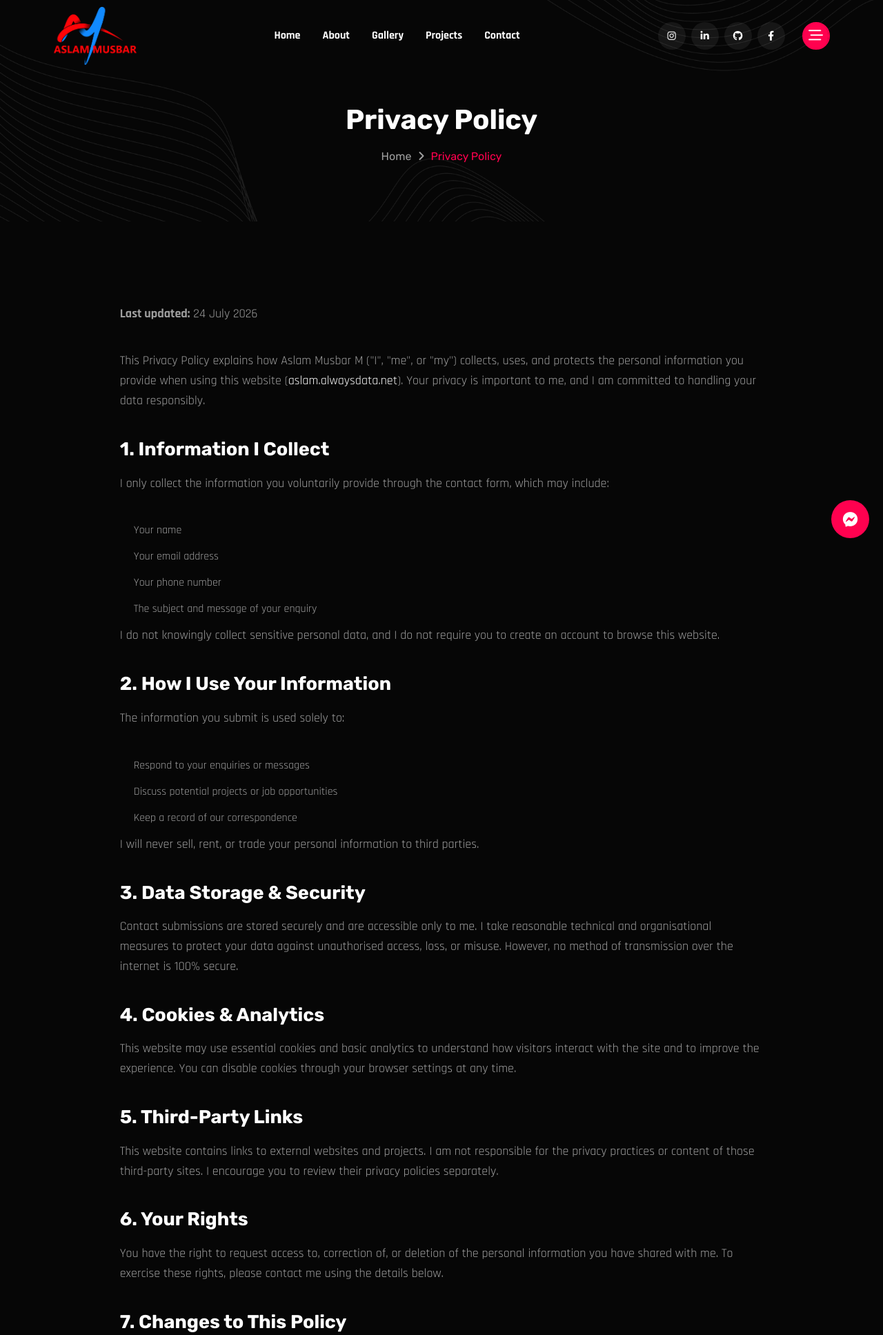
After one commit to AslamMusbar/portfolio, a Django app: page /privacy/ in a window 1280 px wide. The commit adds this page. Shown: the top 1935 px of the page at 69% size. Run offline with Django 5.2, Linux system fonts and the light colour scheme.

Commit message:
terms&condition and privacy policy page

```diff
--- a/portfolio/settings.py
+++ b/portfolio/settings.py
@@ -26,6 +26,9 @@ SECRET_KEY = 'django-insecure-au_4lly4mmsa#)j#*io!fm6nml95q0ce83qo05(xa6(wrw1ogg
 DEBUG = True
 
 ALLOWED_HOSTS = ["*"]
+
+# Public base URL of the live site (used for SEO: sitemap.xml, robots.txt, canonical URLs)
+SITE_URL = 'https://aslam.alwaysdata.net'
 
 
 # Application definition
--- a/portfolio_app/urls.py
+++ b/portfolio_app/urls.py
@@ -7,5 +7,7 @@ urlpatterns = [
     path('gallery/',views.gallery, name="gallery"),
     path('project/',views.project, name="project"),
     path('about/',views.about, name="about"),
+    path('terms/',views.terms, name="terms"),
+    path('privacy/',views.privacy, name="privacy"),
     path('submit-contact/', views.contact_submit, name="submit-contact"),
 ]
--- a/portfolio_app/views.py
+++ b/portfolio_app/views.py
@@ -23,6 +23,12 @@ def project(request):
 
 def about(request):
     return render(request, "about.html")
+
+def terms(request):
+    return render(request, "terms.html")
+
+def privacy(request):
+    return render(request, "privacy.html")
 
 
 @csrf_exempt
@@ -94,6 +100,8 @@ def sitemap(request):
         {"name": "project", "priority": "0.8", "changefreq": "monthly"},
         {"name": "gallery", "priority": "0.6", "changefreq": "monthly"},
         {"name": "contact", "priority": "0.7", "changefreq": "yearly"},
+        {"name": "terms", "priority": "0.3", "changefreq": "yearly"},
+        {"name": "privacy", "priority": "0.3", "changefreq": "yearly"},
     ]
     urls = [
         {"loc": base + reverse(p["name"]), "priority": p["priority"], "changefreq": p["changefreq"]}
--- a/templates/footer.html
+++ b/templates/footer.html
@@ -71,9 +71,9 @@
                             </script> | All Rights Reserved
                         </p>
                         <ul class="tmp-link-animation">
-                            <li><a href="#">Trams & Condition</a></li>
-                            <li><a href="#">Privacy Policy</a></li>
-                            <li><a href="#">Contact Us</a></li>
+                            <li><a href="{% url 'terms' %}">Terms & Conditions</a></li>
+                            <li><a href="{% url 'privacy' %}">Privacy Policy</a></li>
+                            <li><a href="{% url 'contact' %}">Contact Us</a></li>
                         </ul>
                     </div>
                 </div>
--- /dev/null
+++ b/templates/privacy.html
@@ -0,0 +1,79 @@
+{% extends 'base.html' %}
+{% load static %}
+{% block title %}Privacy Policy — Aslam Musbar M{% endblock %}
+{% block meta_description %}Privacy Policy explaining how Aslam Musbar M collects, uses, and protects the personal information you share through this portfolio website.{% endblock %}
+{% block content %}
+
+    <!-- Breadcrumb Area Start -->
+    <div class="breadcrumb-area breadcrumb-bg">
+        <div class="container">
+            <div class="row">
+                <div class="col-lg-12">
+                    <div class="breadcrumb-inner text-center">
+                        <h1 class="title split-collab">Privacy Policy</h1>
+                        <ul class="page-list">
+                            <li class="tmp-breadcrumb-item"><a href="{% url 'index' %}">Home</a></li>
+                            <li class="icon"><i class="fa-solid fa-angle-right"></i></li>
+                            <li class="tmp-breadcrumb-item active">Privacy Policy</li>
+                        </ul>
+                    </div>
+                </div>
+            </div>
+        </div>
+    </div>
+    <!-- Breadcrumb Area End -->
+
+    <!-- Legal Content Area Start -->
+    <section class="tmp-section-gap">
+        <div class="container">
+            <div class="row justify-content-center">
+                <div class="col-lg-10">
+                    <div class="legal-content">
+                        <p class="disc"><strong>Last updated:</strong> 24 July 2026</p>
+
+                        <p class="disc">This Privacy Policy explains how Aslam Musbar M ("I", "me", or "my") collects, uses, and protects the personal information you provide when using this website (<a href="https://aslam.alwaysdata.net/">aslam.alwaysdata.net</a>). Your privacy is important to me, and I am committed to handling your data responsibly.</p>
+
+                        <h3 class="mt--40 mb--20">1. Information I Collect</h3>
+                        <p class="disc">I only collect the information you voluntarily provide through the contact form, which may include:</p>
+                        <ul class="disc" style="padding-left: 20px; list-style: disc;">
+                            <li>Your name</li>
+                            <li>Your email address</li>
+                            <li>Your phone number</li>
+                            <li>The subject and message of your enquiry</li>
+                        </ul>
+                        <p class="disc">I do not knowingly collect sensitive personal data, and I do not require you to create an account to browse this website.</p>
+
+                        <h3 class="mt--40 mb--20">2. How I Use Your Information</h3>
+                        <p class="disc">The information you submit is used solely to:</p>
+                        <ul class="disc" style="padding-left: 20px; list-style: disc;">
+                            <li>Respond to your enquiries or messages</li>
+                            <li>Discuss potential projects or job opportunities</li>
+                            <li>Keep a record of our correspondence</li>
+                        </ul>
+                        <p class="disc">I will never sell, rent, or trade your personal information to third parties.</p>
+
+                        <h3 class="mt--40 mb--20">3. Data Storage &amp; Security</h3>
+                        <p class="disc">Contact submissions are stored securely and are accessible only to me. I take reasonable technical and organisational measures to protect your data against unauthorised access, loss, or misuse. However, no method of transmission over the internet is 100% secure.</p>
+
+                        <h3 class="mt--40 mb--20">4. Cookies &amp; Analytics</h3>
+                        <p class="disc">This website may use essential cookies and basic analytics to understand how visitors interact with the site and to improve the experience. You can disable cookies through your browser settings at any time.</p>
+
+                        <h3 class="mt--40 mb--20">5. Third-Party Links</h3>
+                        <p class="disc">This website contains links to external websites and projects. I am not responsible for the privacy practices or content of those third-party sites. I encourage you to review their privacy policies separately.</p>
+
+                        <h3 class="mt--40 mb--20">6. Your Rights</h3>
+                        <p class="disc">You have the right to request access to, correction of, or deletion of the personal information you have shared with me. To exercise these rights, please contact me using the details below.</p>
+
+                        <h3 class="mt--40 mb--20">7. Changes to This Policy</h3>
+                        <p class="disc">I may update this Privacy Policy from time to time. Any changes will be posted on this page with a revised "Last updated" date.</p>
+
+                        <h3 class="mt--40 mb--20">8. Contact</h3>
+                        <p class="disc">If you have any questions about this Privacy Policy or how your data is handled, please reach out via the <a href="{% url 'contact' %}">contact page</a> or email <a href="mailto:alaslam381@gmail.com">alaslam381@gmail.com</a>.</p>
+                    </div>
+                </div>
+            </div>
+        </div>
+    </section>
+    <!-- Legal Content Area End -->
+
+{% endblock %}
```
Also changed, not shown: templates/terms.html (added, +66 -0 lines).
